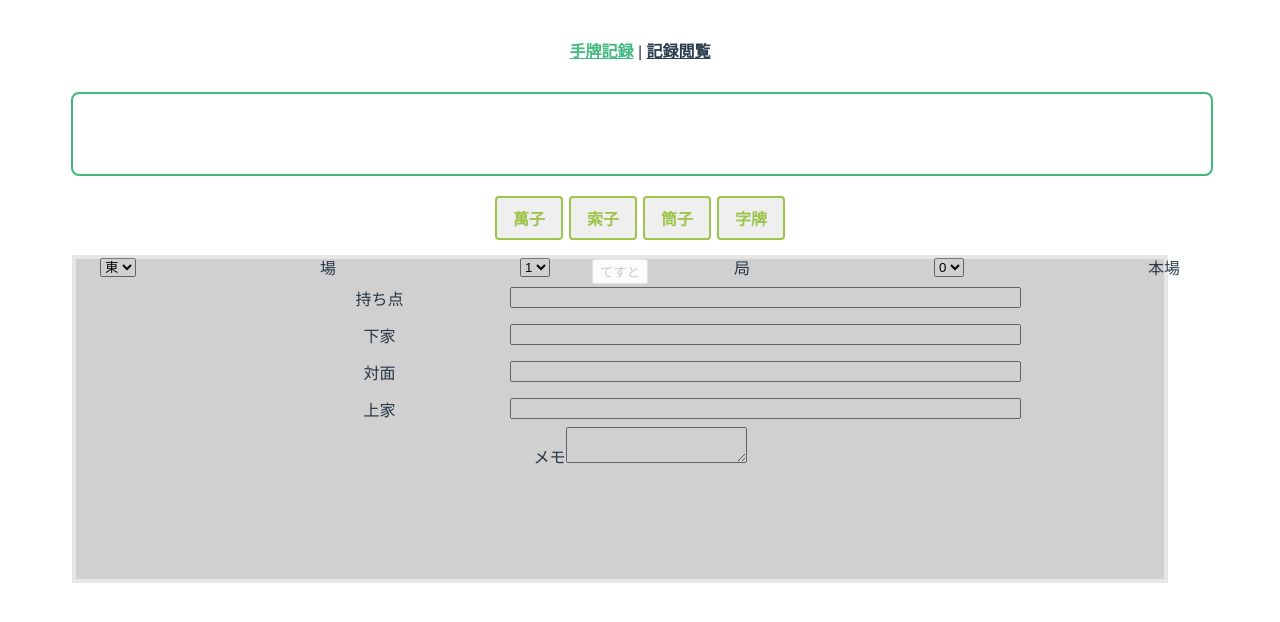
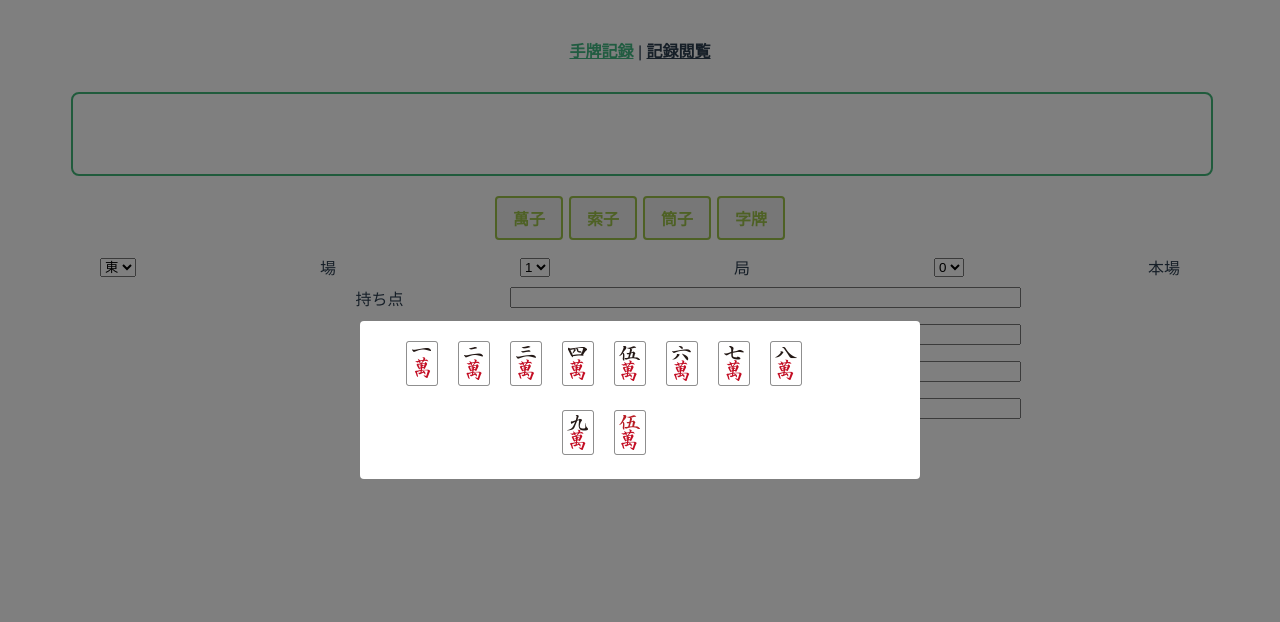
Before and after one commit to 526flatter/mahjong_helper, a Vue app: page /#/ in a window 1280 px wide. Both pictures are taken after a click on the button "萬子". Shown: the top 622 px of the page. Built offline with nearby package versions, Linux system fonts and the light colour scheme.

Commit message:
牌セレクタ実装

```diff
--- a/src/components/TileSelector.vue
+++ b/src/components/TileSelector.vue
@@ -1,15 +1,49 @@
 <template>
-
+  <transition name="modal" appear>
+    <div class="modal modal-overlay" @click.self="$emit('close')">
+      <div class="modal-window">
+        <div class="modal-content">
+          <slot/>
+        </div>
+      </div>
+    </div>
+  </transition>
 </template>
 
 <script>
 export default {
-  name: 'HelloWorld',
-  props: {
-    msg: String
-  }
+  name: 'TileSelector'
 }
 </script>
 
-<style scoped>
+<style lang="scss" scoped>
+	.modal {
+		&.modal-overlay {
+			display: flex;
+			align-items: center;
+			justify-content: center;
+			position: fixed;
+			z-index: 30;
+			top: 0;
+			left: 0;
+			width: 100%;
+			height: 100%;
+			background: rgba(0, 0, 0, 0.5);
+  	}
+
+		&-window {
+			background: #fff;
+			border-radius: 4px;
+			overflow: hidden;
+		}
+
+		&-content {
+			padding: 10px 20px;
+			max-width: 80%;
+			display: flex;
+			flex-wrap: wrap;
+			align-items: center;
+			justify-content: center;
+		}
+	}
 </style>
--- a/src/views/Register.vue
+++ b/src/views/Register.vue
@@ -1,21 +1,22 @@
 <template>
     <div>
         <div id="hand">
-            <img v-for="tile in hand" v-bind:key="tile" v-bind:src="tile_img['tile']">
+            <div v-for="(pai, idx) in noDrawingPai" :key="idx">
+                <img :src="getTileSrc(pai)"/>
+            </div>
+            <img :src="getTileSrc(drawingPai)" v-if="drawingPai"/>
         </div>
         <div id="buttonArea">
-            <button class="btn-border" v-on:click="select_tiles()">萬子</button>
-            <button class="btn-border">索子</button>
-            <button class="btn-border">筒子</button>
-            <button class="btn-border">字牌</button>
-            <div id="tiles">
+            <button class="btn-border" @click="openTileSelector('m')">萬子</button>
+            <button class="btn-border" @click="openTileSelector('s')">索子</button>
+            <button class="btn-border" @click="openTileSelector('p')">筒子</button>
+            <button class="btn-border" @click="openTileSelector('t')">字牌</button>
+        </div>
+        <tile-selector v-if="showTileSelector" @close="closeTileSelector">
+            <div v-for="(pai, idx) in tiles[tileType]" :key="idx">
+                <img :src="getTileSrc(pai)" class="paiSelector" @click="addPai(pai)"/>
             </div>
-        </div>
-        <div id="tile_selector" v-show="tile_selector" v-on:click="unselect_tiles()">
-            <div>
-                <button>てすと</button>
-            </div>
-        </div>
+        </tile-selector>
         <div id="situation_box">
             <select v-model="situation.round">
                 <option v-for="round in situation_conditions.round"
@@ -64,18 +65,23 @@
 </template>
 
 <script>
+import TileSelector from '../components/TileSelector'
 
 export default {
   name: 'register',
+  components: {
+      'tile-selector': TileSelector
+  },
   data(){
       return {
           hand: [],
-          tile_selector: false,
-          tile: {
-
-          },
-          tile_img: {
-
+          showTileSelector: false,
+          tileType: "m",
+          tiles: {
+              'm': ['m1', 'm2', 'm3', 'm4', 'm5', 'm6', 'm7', 'm8', 'm9', 'm0'],
+              's': ['s1', 's2', 's3', 's4', 's5', 's6', 's7', 's8', 's9', 's0'],
+              'p': ['p1', 'p2', 'p3', 'p4', 'p5', 'p6', 'p7', 'p8', 'p9', 'p0'],
+              't': ['t1', 't2', 't3', 't4', 't5', 't6', 't7']
           },
           situation:  {
               round: '東', // 場風
@@ -96,12 +102,55 @@ export default {
           note: ""
       }
   },
+  computed: {
+      tileSrc2: function(){
+          const srcTemplate = './img/pai-images/'
+          const tileSerial = ['1', '2', '3', '4', '5', '6', '7']
+          const ext = '.png'
+
+          let tileSrc = tileSerial.map(serial => srcTemplate + this.tileType + serial + ext)
+
+          if(this.tileType !== 't'){
+            //   tileSrc.splice(5, srcTemplate + this.tileType + '0' + ext) // 赤5
+              tileSrc.push(srcTemplate + this.tileType + '8' + ext) // 8と9 字牌は7種なので
+              tileSrc.push(srcTemplate + this.tileType + '9' + ext)
+              tileSrc.push(srcTemplate + this.tileType + '0' + ext) // 赤5
+          }
+          console.log(tileSrc)
+          return tileSrc
+      },
+      noDrawingPai: function(){
+          if (this.hand.length < 14){
+              return this.hand
+          } else {
+              return this.hand.slice(0, 13)
+          }
+      },
+      drawingPai: function(){
+          if (this.hand.length < 14){
+              return ""
+          } else {
+              return this.hand[13]
+          }
+      }
+  },
   methods: {
-      select_tiles: function(){
-          this.tile_selector = true
+      openTileSelector: function(tileType){
+          this.tileType = tileType
+          this.showTileSelector = true
       },
-      unselect_tiles: function() {
-          this.tile_selector = false
+      closeTileSelector: function(){
+          this.showTileSelector = false
+      },
+      getTileSrc: (pai) => {
+          const srcTemplate = './img/pai-images/'
+          return `${srcTemplate}${pai}.png`
+      },
+      addPai: function(pai){
+          if (this.hand.length === 14){
+              return
+          }
+          this.hand.push(pai)
       }
   }
 }
@@ -119,6 +168,7 @@ export default {
     border-color: #41b879;
     border-width: 2px;
     border-radius: 8px;
+    display: flex;
 }
 #buttonArea {
     margin-top: 10px;
@@ -145,6 +195,9 @@ export default {
     position: fixed;
     display: block;
 }
+.paiSelector {
+    margin: 10px;
+}
 #situation_box {
     display: flex;
     justify-content: space-around;
```
